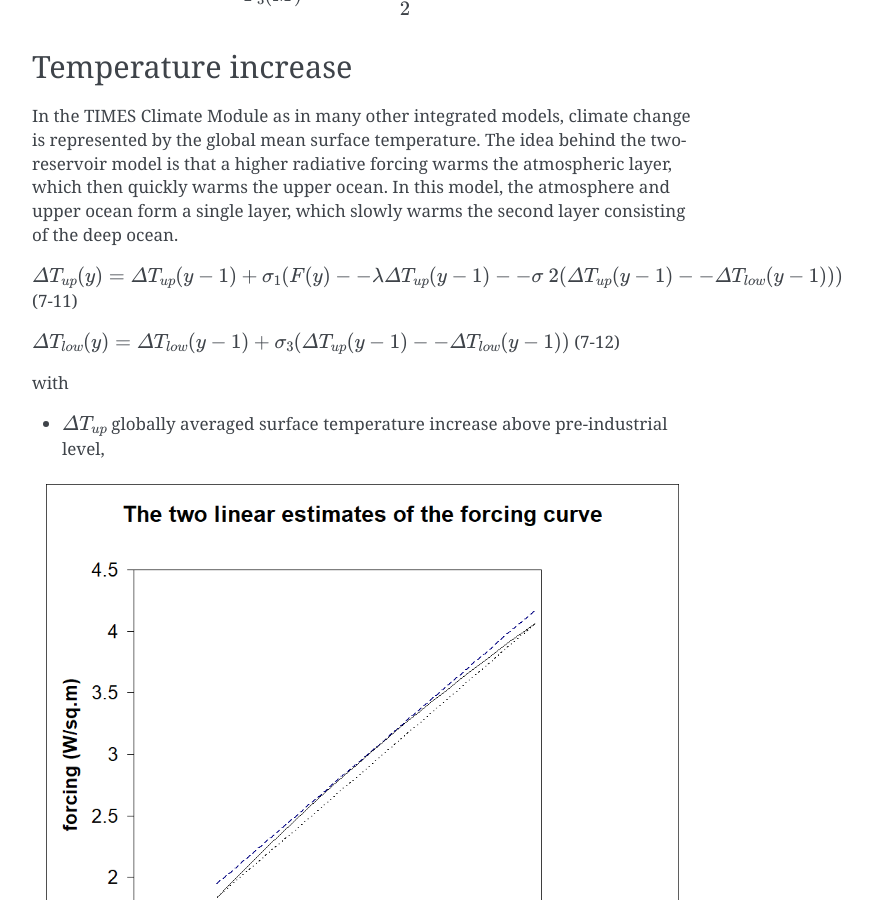
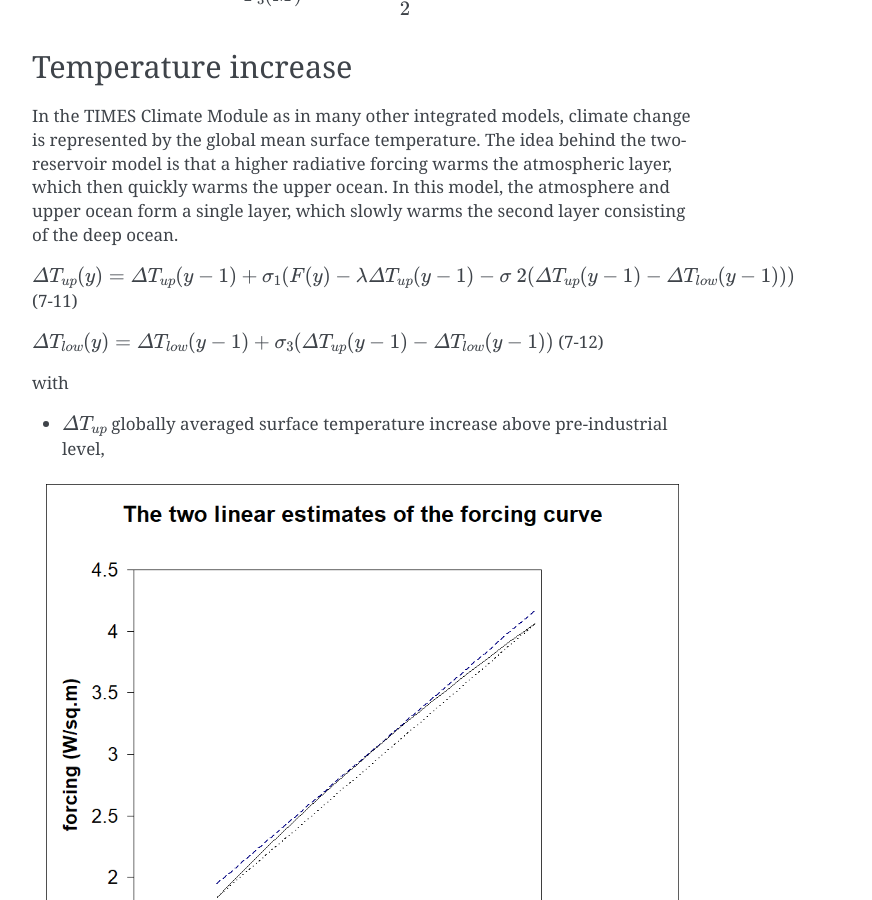
Before and after one commit to experimentarium/times, a Sphinx documentation site: the page built from docs/part-1/07-climate-module.md, in a window 1280 px wide and 900 px high, scrolled down 5187 px. Shown: the whole window, without its empty margins (388-1260 px from the left). Built offline with Sphinx 7.4.7, drawn with Linux system fonts in a browser that asks for light colours; some of the changed text lies outside the part shown.

```diff
--- a/docs/part-1/07-climate-module.md
+++ b/docs/part-1/07-climate-module.md
@@ -96,7 +96,7 @@ where
 -   $CH4_{tot}$ is then reported and used in the forcing equations. All
     quantities are indexed by year.
 
--   $1 -- \Phi_{CH4}$ is the one-year retention rate of $CH4$ in the
+-   $1 - \Phi_{CH4}$ is the one-year retention rate of $CH4$ in the
     atmosphere.
 
 -   $d_{CH4} =2.84$ (the density of $CH4$, expressed in $Mt/ppbv$) is
@@ -236,9 +236,9 @@ the atmospheric layer, which then quickly warms the upper ocean. In this
 model, the atmosphere and upper ocean form a single layer, which slowly
 warms the second layer consisting of the deep ocean.
 
-$ΔT_{up}(y) = ΔT_{up}(y-1) +σ_1(F(y) -- λΔT_{up}(y-1) -- σ~2(ΔT_{up}(y-1) -- ΔT_{low}(y-1)))$ (7-11)
+$ΔT_{up}(y) = ΔT_{up}(y-1) +σ_1(F(y) - λΔT_{up}(y-1) - σ~2(ΔT_{up}(y-1) - ΔT_{low}(y-1)))$ (7-11)
 
-$ΔT_{low}(y) = ΔT_{low}(y-1) + σ_3(ΔT_{up}(y-1) -- ΔT_{low}(y-1))$ (7-12)
+$ΔT_{low}(y) = ΔT_{low}(y-1) + σ_3(ΔT_{up}(y-1) - ΔT_{low}(y-1))$ (7-12)
 
 with
 
```
